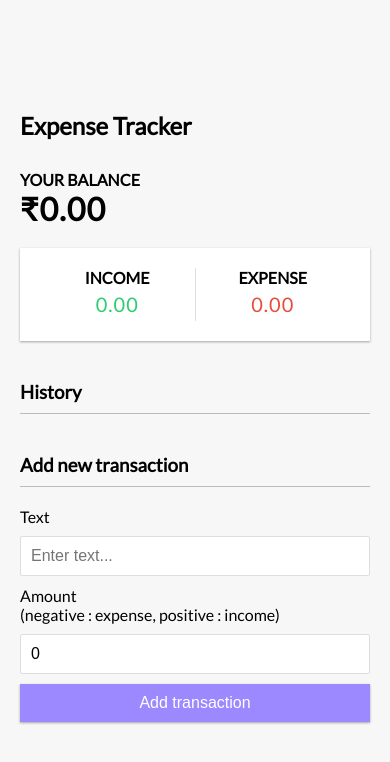
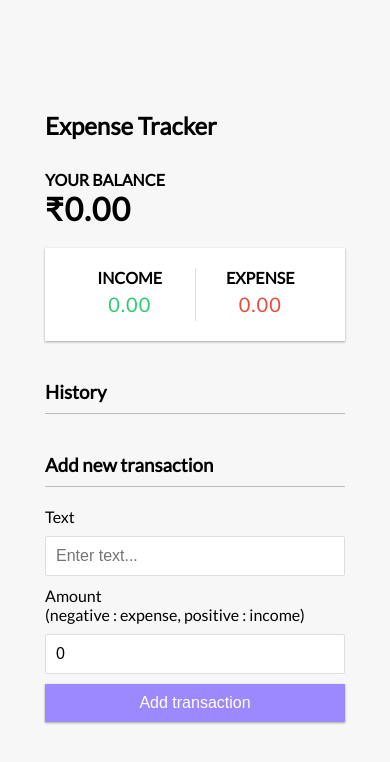
Before and after one commit to ShubhamChavhan09/expense-tracker, a React (Create React App) app: page / in a window 390 px wide. Shown: the top 762 px of the page. Built offline with nearby package versions, Linux system fonts and the light colour scheme.

Commit message:
updated styling to have responsive layout for various devices

```diff
--- a/src/App.css
+++ b/src/App.css
@@ -141,3 +141,13 @@ input[type="number"] {
 .list li:hover .delete-btn {
   opacity: 1;
 }
+@media (max-width: 420px) {
+  .container {
+    width: 300px;
+  }
+}
+@media (max-width: 320px) {
+  .container {
+    width: 255px;
+  }
+}
```
